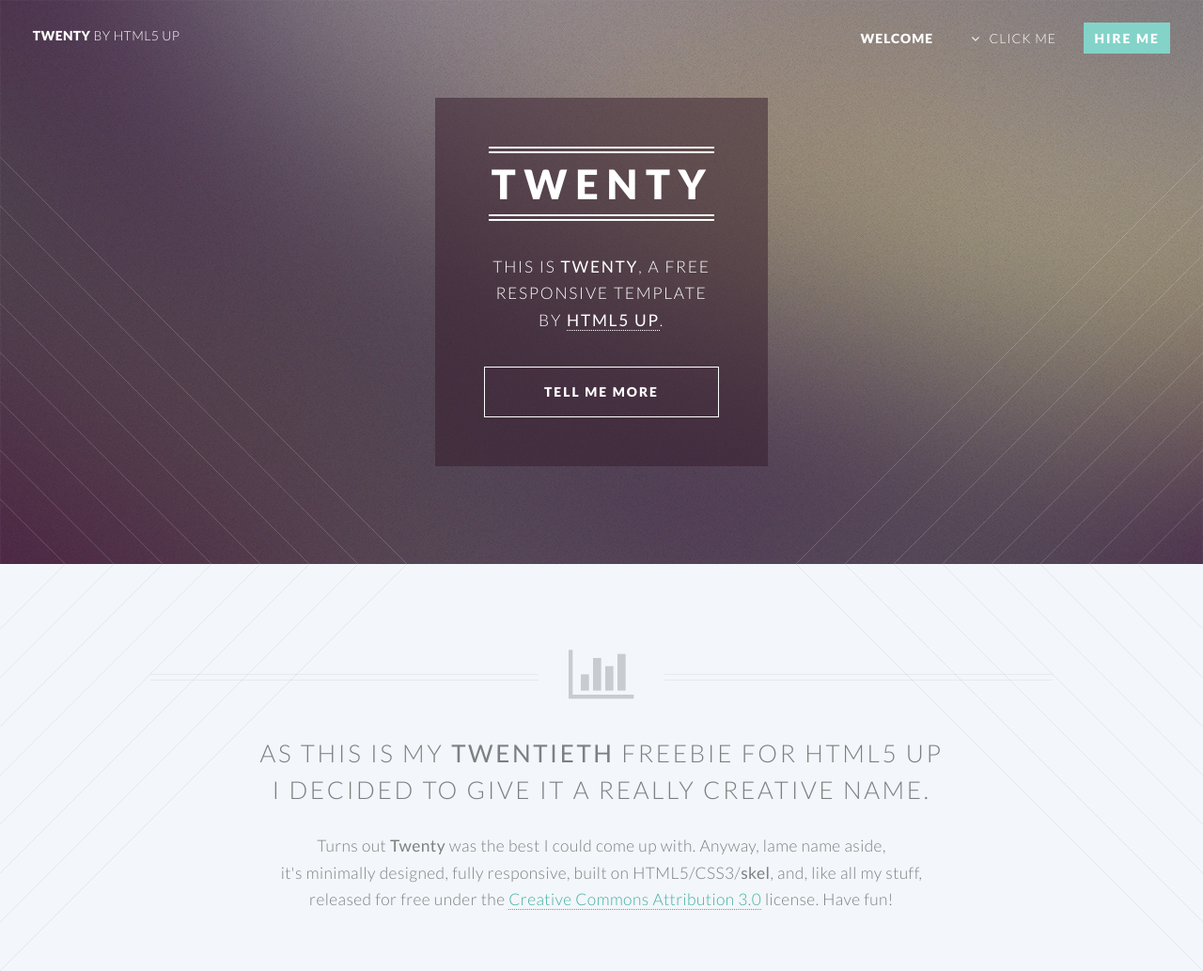
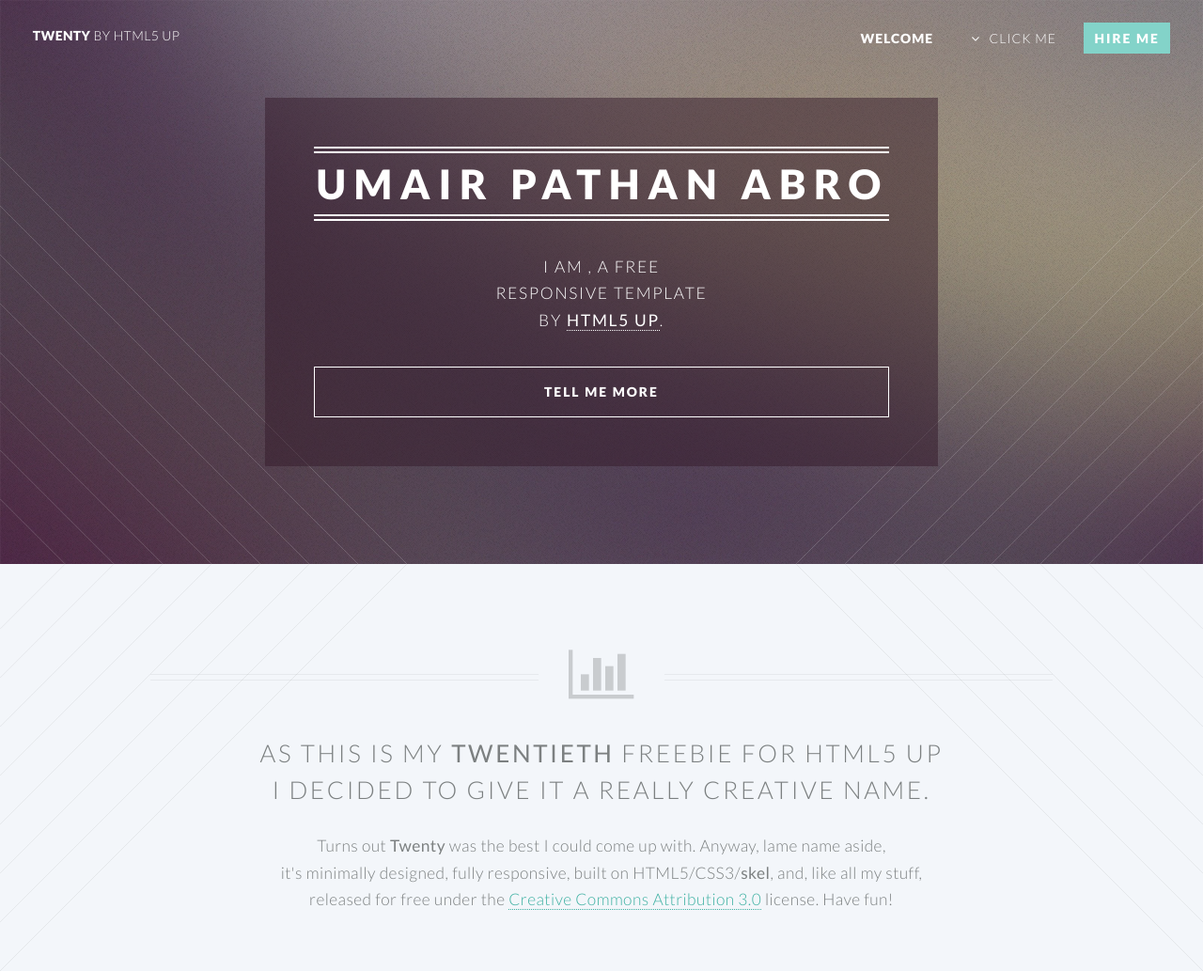
Before and after one commit to MiniCookie/MiniCookie.github.io, a plain HTML site: page index.html in a window 1280 px wide. Shown: the top 1033 px of the page at 94% size. Drawn offline with Linux system fonts and the light colour scheme.

Commit message:
updating

```diff
--- a/index.html
+++ b/index.html
@@ -69,9 +69,9 @@
 				<div class="inner">
 
 					<header>
-						<h2>TWENTY</h2>
+						<h2>UMAIR PATHAN ABRO</h2>
 					</header>
-					<p>This is <strong>Twenty</strong>, a free
+					<p>I am <strong></strong>, a free
 					<br />
 					responsive template
 					<br />
```
